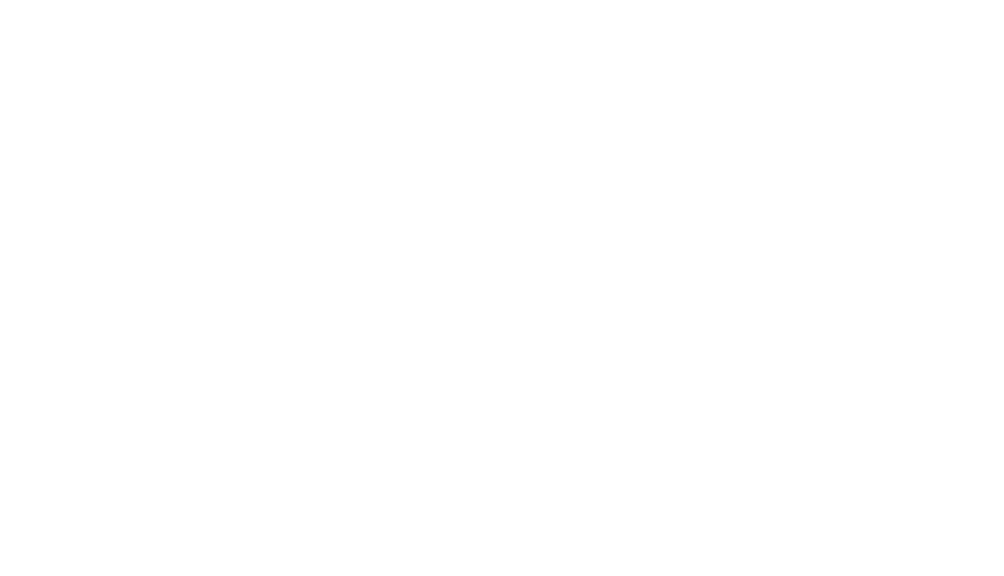
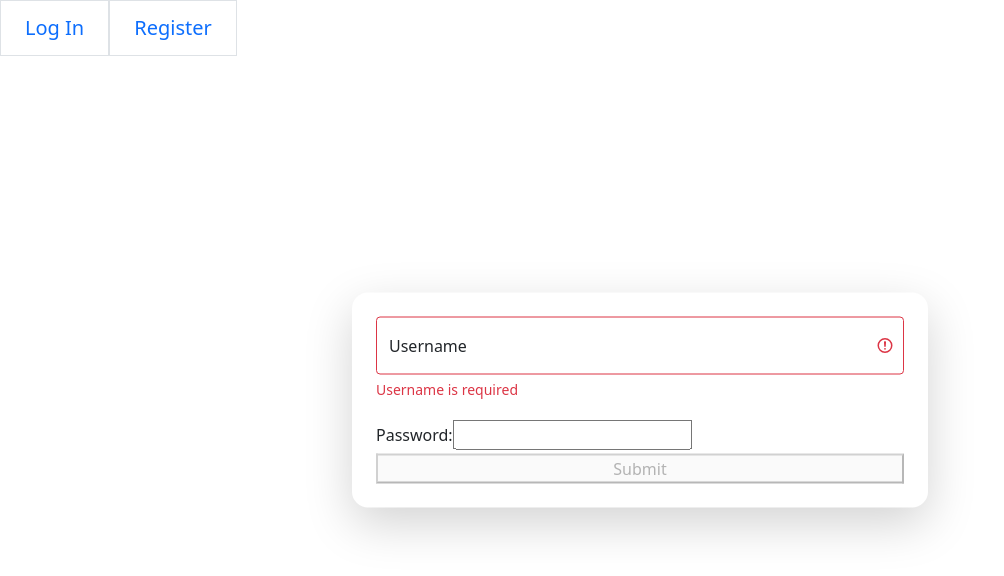
Before and after one commit to waylonturbes/what-to-do-planner, a React (Create React App) app in the folder client/: page /auth/login in a window 1280 px wide. Before the commit this address had no page. Shown: the top 576 px of the page, without its empty margins (0-1004 px from the left). Built offline with nearby package versions, Linux system fonts and the light colour scheme.

Commit message:
Added routing for the auth forms

```diff
--- a/client/src/App.jsx
+++ b/client/src/App.jsx
@@ -7,7 +7,7 @@ function App() {
   return (
     <>
       <Routes>
-        <Route path="/auth" element={<AuthPage />} />
+        <Route path="/auth/*" element={<AuthPage />} />
         <Route path="/" element={<LandingPage />} />
       </Routes>
     </>
--- a/client/src/components/forms/LoginForm/LoginForm.jsx
+++ b/client/src/components/forms/LoginForm/LoginForm.jsx
@@ -1,5 +1,6 @@
 import React, { useState, useEffect } from "react"
 import { loginSchema } from "../../../schemas"
+import * as yup from "yup"
 
 const initialFormValues = {
   username: "",
@@ -9,12 +10,52 @@ const initialFormValues = {
 function LoginForm() {
   const [formValues, setFormValues] = useState(initialFormValues)
   const [submitDisabled, setSubmitDisabled] = useState(true)
+  const [formErrors, setFormErrors] = useState({
+    "username": "Username is required",
+    "password": "Password is required"
+  })
 
   function handleChange(e) {
+    validate(e.target.name, e.target.value)
     setFormValues({
       ...formValues,
       [e.target.name]: e.target.value
     })
+  }
+
+  async function handleSubmit(e) {
+    e.preventDefault()
+    /*
+    const registerPayload = {
+      first_name: formValues.first_name,
+      last_name: formValues.last_name,
+      username: formValues.username,
+      email: formValues.email,
+      password: formValues.password,
+    }
+
+    Axios call to DB would go here
+
+    */
+    setFormValues(initialFormValues)
+  }
+
+  // Validation
+  function validate(inputName, inputValue) {
+    yup.reach(loginSchema, inputName)
+      .validate(inputValue)
+      .then(() => {
+        setFormErrors({
+          ...formErrors,
+          [inputName]: ""
+        })
+      })
+      .catch((err) => {
+        setFormErrors({
+          ...formErrors,
+          [inputName]: err.errors[0]
+        })
+      })
   }
 
   useEffect(() => {
@@ -30,8 +71,11 @@ function LoginForm() {
   }, [formValues])
 
   return (
-    <form>
-      <label>
+    <form
+      className="container-custom d-grid gap-1 col-xs-6 mx-auto position-absolute top-50 start-50 translate-middle shadow-lg p-4 mb-5 bg-body"
+      onSubmit={handleSubmit}
+    >
+      {/* <label>
         Username:
         <input
           name="username"
@@ -39,7 +83,30 @@ function LoginForm() {
           type="text"
           value={formValues.username}
         />
-      </label>
+      </label> */}
+      <div className="mb-3 form-floating">
+        <input
+          name="username"
+          type="text"
+          placeholder="Username"
+          className={
+            (formErrors.password === "")
+              ? "form-control is-valid floatingInput"
+              : "form-control is-invalid floatingInputInvalid"
+          }
+          value={formValues.username}
+          onChange={handleChange}
+        />
+        <label className={
+          (formErrors.username === "")
+            ? "floatingPassword"
+            : "floatingPasswordInvalid"
+        }>Username</label>
+        <div className="invalid-feedback">
+          {formErrors.username}
+        </div>
+      </div>
+
       <label>
         Password:
         <input
--- a/client/src/components/pages/AuthPage/AuthPage.jsx
+++ b/client/src/components/pages/AuthPage/AuthPage.jsx
@@ -1,10 +1,30 @@
-import { RegisterForm } from "../../forms"
+import { RegisterForm, LoginForm } from "../../forms"
+import { Routes, Route, NavLink } from "react-router-dom"
 
 function AuthPage() {
   return (
-    <div>
-      <RegisterForm />
-    </div>
+    <section className="">
+      <div>
+        <nav className="pagination pagination-lg">
+          <NavLink
+            className={({ isActive }) => "page-item page-link" + (isActive ? " page-item active" : "")}
+            to="/auth/login"
+          >
+            Log In
+          </NavLink>
+          <NavLink
+            className={({ isActive }) => "page-item page-link" + (isActive ? " page-item active" : "")}
+            to="/auth/register"
+          >
+            Register
+          </NavLink>
+        </nav>
+      </div>
+      <Routes>
+        <Route path="login" element={<LoginForm />} />
+        <Route path="register" element={<RegisterForm />} />
+      </Routes>
+    </section>
   )
 }
 
--- a/client/src/components/pages/LandingPage/LandingPage.jsx
+++ b/client/src/components/pages/LandingPage/LandingPage.jsx
@@ -6,7 +6,7 @@ function LandingPage() {
     <section>
       <h1>What To Do?</h1>
       <h2>Let's Jot It Down</h2>
-      <Link to="/auth">
+      <Link to="/auth/login">
         <button>Get Started</button>
       </Link>
     </section>
--- a/client/src/schemas/loginSchema.js
+++ b/client/src/schemas/loginSchema.js
@@ -4,11 +4,11 @@ const loginSchema = yup.object().shape({
   username: yup
     .string()
     .trim()
-    .required("username is required"),
+    .required("Username is required"),
   password: yup
     .string()
     .trim()
-    .required("password is required")
+    .required("Password is required")
 })
 
 export default loginSchema
```
